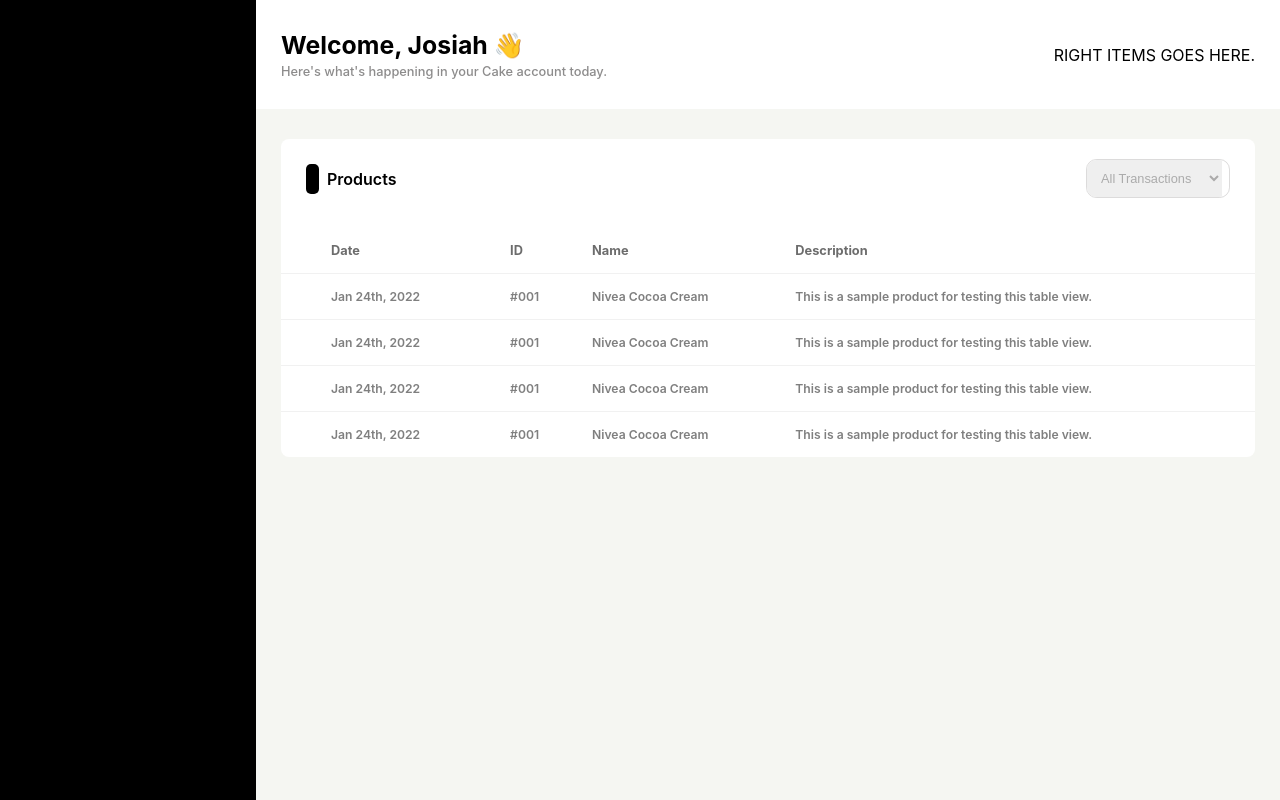
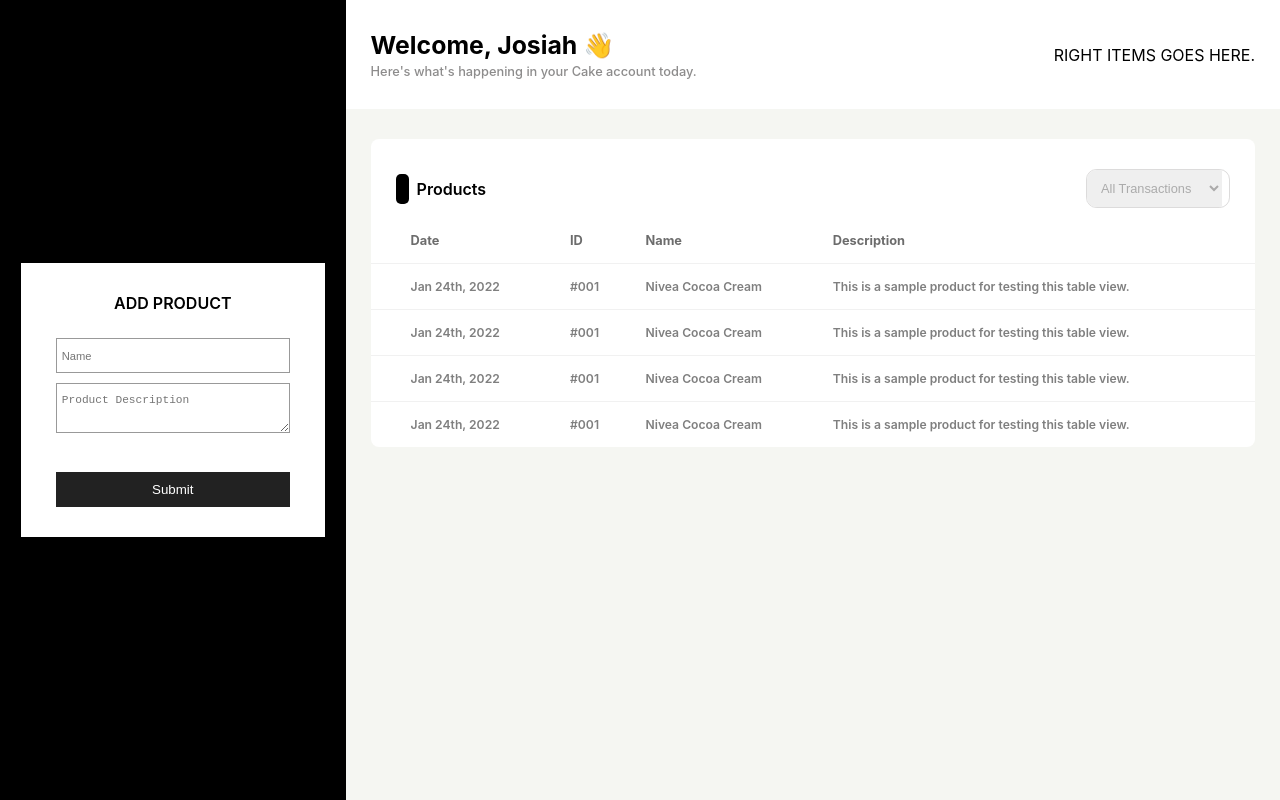
Before and after one commit to ImieboGodson/simple-dashboard-app, a React (Create React App) app: page / in a window 1280 px wide. Built offline with nearby package versions, Linux system fonts and the light colour scheme.

Commit message:
added Form component

```diff
--- a/src/App.css
+++ b/src/App.css
@@ -10,12 +10,15 @@
 }
 
 .left-section {
-  flex: 2;
+  flex: 2.7;
+  display: flex;
+  justify-content: center;
+  align-items: center;
   background: #000;
 }
 
 .right-section {
-  flex: 8;
+  flex: 7.3;
   background: rgb(245, 246, 242);
 }
 
--- a/src/App.js
+++ b/src/App.js
@@ -1,11 +1,14 @@
 import './App.css';
+import Form from './components/Form/Form';
 import TableDisplay from './components/TableDisplay/TableDisplay';
 import Topbar from './components/Topbar/Topbar';
 
 function App() {
   return (
     <div className="app">
-      <section className='left-section'></section>
+      <section className='left-section'>
+        <Form />
+      </section>
       <section className='right-section'>
         <Topbar />
         <main className='main-section'>
--- a/src/components/Form/Form.css
+++ b/src/components/Form/Form.css
@@ -0,0 +1,80 @@
+form {
+    width: 88%;
+    padding: 30px 35px;
+    text-align: center;
+    background-color: #fff;
+    transition: 300ms ease-in-out;
+}
+
+/* form:hover,
+form:focus-within {
+    box-shadow: 5px 6px 0px 1px rgba(255, 255, 255, 0.2);
+} */
+
+.form-title {
+    font-size: 1rem;
+    font-weight: 600;
+}
+
+.form-wrapper {
+    margin-top: 20px;
+}
+
+.form-item {
+    margin: 5px 0;
+}
+
+.form-item > label {
+    font-size: 0.8rem;
+    font-weight: 500;
+}
+
+.form-item > input,
+.form-item > textarea {
+    margin-top: 5px;
+    font-size: 0.75rem;
+    font-weight: 500;
+    border-radius: none;
+    outline: none;
+    border: 0.5px solid rgba(0, 0, 0, 0.4);
+    background: rgb(255, 255, 255);
+}
+
+.form-item > input {
+    width: 100%;
+    height: 35px;
+    padding: 5px;
+}
+
+.form-item > textarea {
+    min-width: 100%;
+    max-width: 100%;
+    padding: 10px 5px;
+}
+
+.form-item > input:focus,
+.form-item > textarea:focus {
+    background: rgb(245, 246, 242);
+    border: 0.5px solid #000;
+}
+
+.form-item > input::placeholder,
+.form-item > textarea::placeholder {
+    font-size: 0.7rem;
+    font-weight: 300;
+}
+
+form > button {
+    margin-top: 30px;
+    width: 100%;
+    height: 35px;
+    color: #fff;
+    background: rgba(0, 0, 0, 0.866);
+    border: none;
+    /* border: 0.5px solid #cdcdcd7d; */
+    cursor: pointer;
+}
+
+form > button:hover {
+    background: #000;
+}
--- a/src/components/Form/Form.js
+++ b/src/components/Form/Form.js
@@ -1,8 +1,55 @@
+import { useState } from 'react'
 import './Form.css'
 
 const Form = () => {
+
+  const [name, setName] = useState()
+    const [description, setDescription] = useState()
+
+
+    const onNameChange = (e) => {
+        setName(e.target.value)
+    }
+
+    const onDescriptionChange = (e) => {
+        setDescription(e.target.value)
+    }
+
+
+    const onFormSubmit = (e) => {
+        e.preventDefault()
+        const userDetails = { name, description }
+        console.log(userDetails)
+        // addUser(userDetails)
+
+        setName('')
+        setDescription('')
+
+        // if (user) {
+        //     setName('')
+        //     setEmail('')
+        //     setPassword('')
+
+        //     setTimeout(() => {
+        //         refetchUsers()
+        //     }, 5000);
+        // }
+
+    }
+
   return (
-    <div>Form</div>
+    <form onSubmit={(e) => onFormSubmit(e)}>
+        <p className='form-title'>ADD PRODUCT</p>
+        <div className='form-wrapper'>
+            <div className='form-item'>
+                <input onChange={onNameChange} className="" type="text" name="name" placeholder='Name' value={name}/>
+            </div>
+            <div className="form-item">
+                <textarea onChange={onDescriptionChange} name="description" placeholder='Product Description' value={description}></textarea>
+            </div>
+        </div>
+        <button type='submit'>Submit</button>
+    </form>
   )
 }
 
--- a/src/components/Table/Table.css
+++ b/src/components/Table/Table.css
@@ -1,5 +1,5 @@
 .table {
-    margin-top: 10px;
+    /* margin-top: 10px; */
     /* margin-left: 10px; */
     width: 100%;
     border-collapse: collapse;
@@ -26,7 +26,7 @@ td, th {
 }
 
 td:first-child, th:first-child {
-    padding-left: 50px;
+    padding-left: 40px;
 }
 
 td:last-child, th:last-child {
--- a/src/components/TableDisplay/TableDisplay.css
+++ b/src/components/TableDisplay/TableDisplay.css
@@ -6,6 +6,7 @@
 
 .table-header {
     padding: 20px 25px;
+    padding: 30px 25px 10px 25px;
     display: flex;
     justify-content: space-between;
     align-items: center;
```
